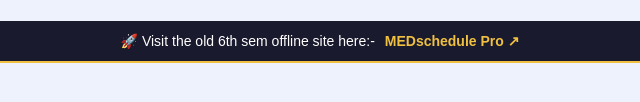
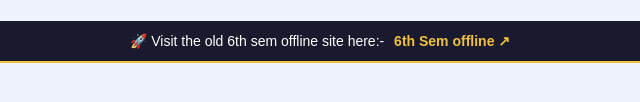
Before and after one commit to Myu007/MEDschedule, a website: page index.html in a window 1280 px wide. Shown: the part 598-700 px from the top of the page, 320-960 px from the left. Drawn offline with Linux system fonts and the light colour scheme.

Commit message:
Update index.html

```diff
--- a/index.html
+++ b/index.html
@@ -1120,10 +1120,10 @@ cSrc.addEventListener('click',async()=>{
 ">
   🚀 Visit the old 6th sem offline site here:-
   <a
-    href="https://https://schedule-6thsem.vercel.app/index.html"
+    href="https://schedule-6thsem.vercel.app/index.html"
     target="_blank"
     style="color:#f0c040; font-weight:bold; margin-left:6px; text-decoration:none;">
-    MEDschedule Pro ↗
+    6th Sem offline ↗
   </a>
 </div>
 </body>
```
